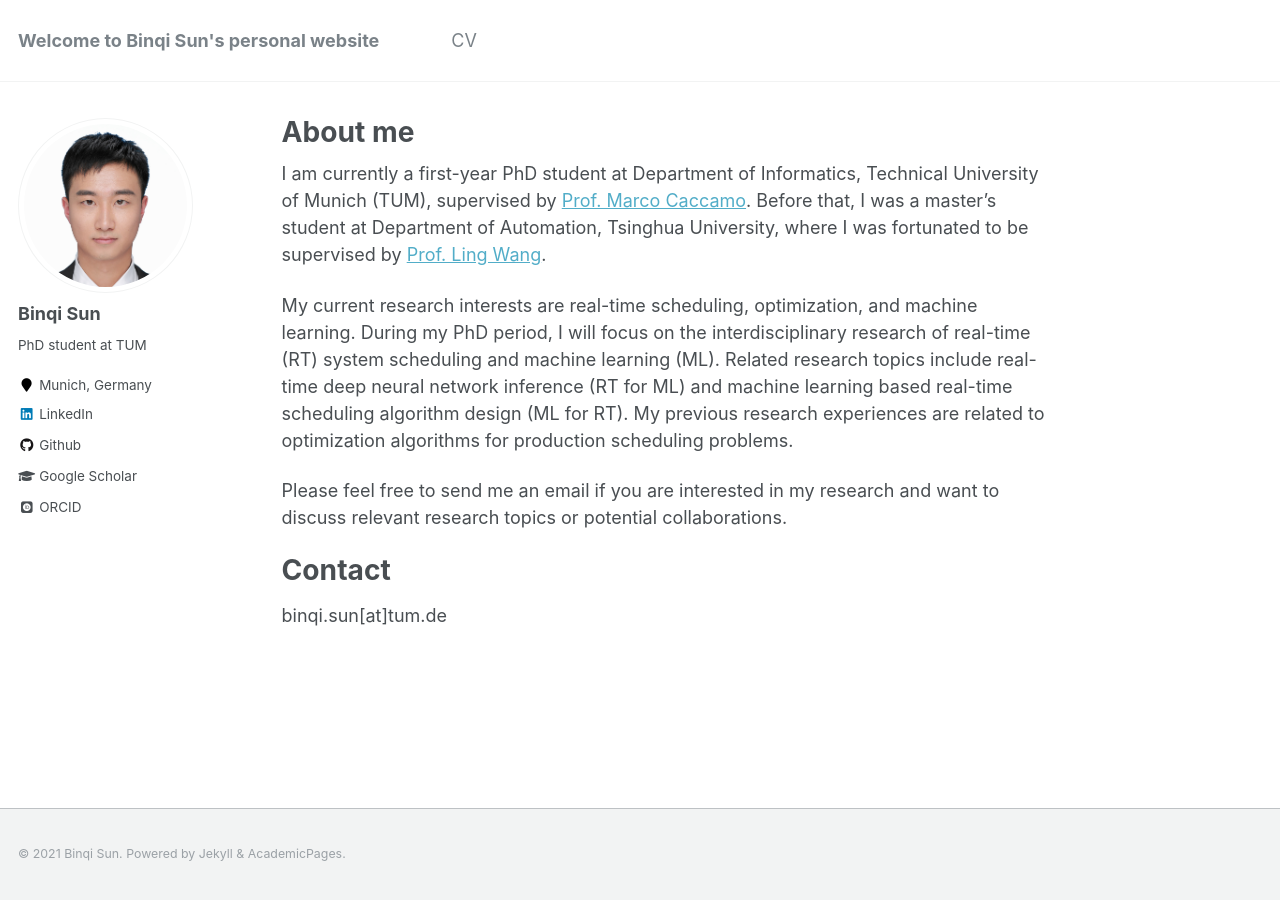
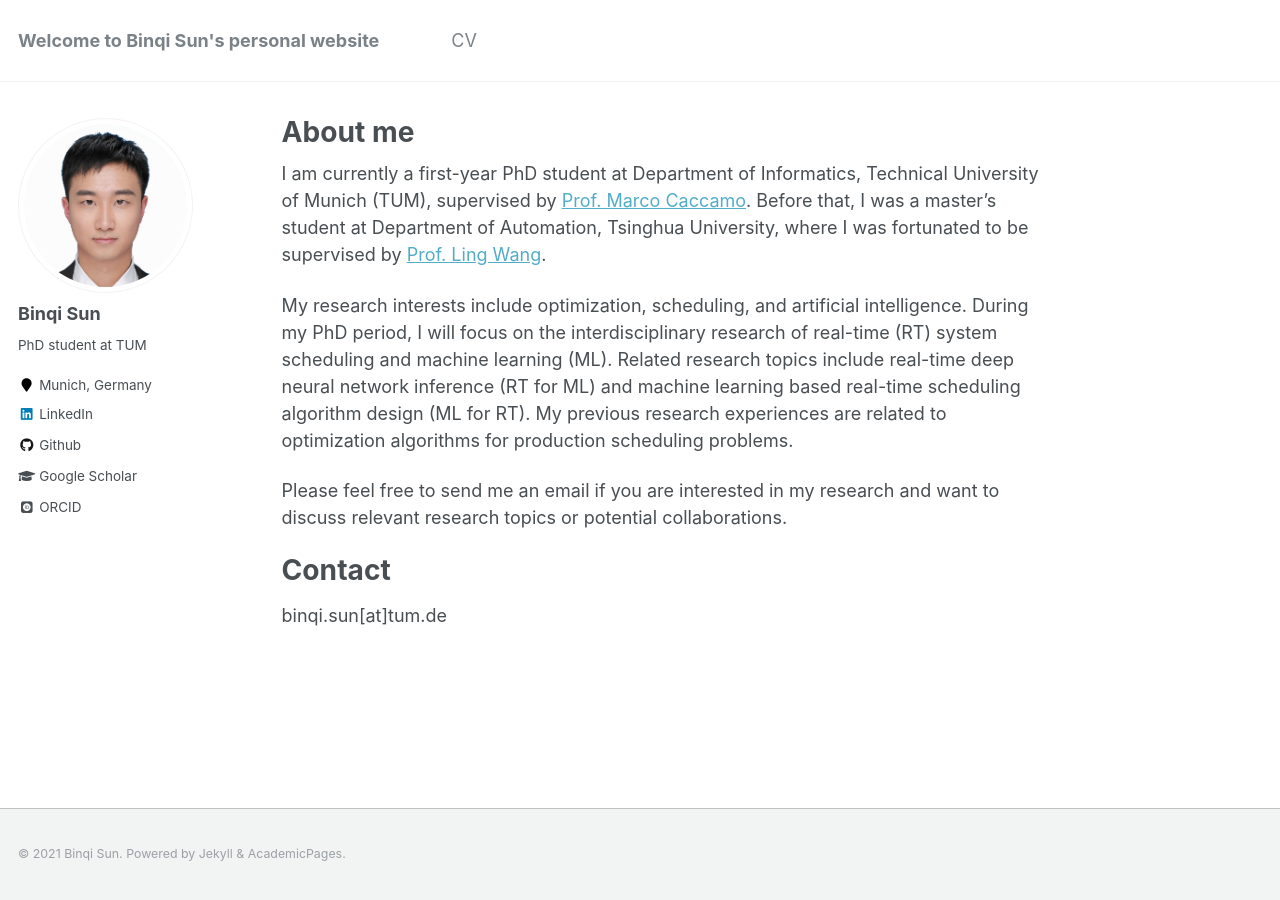
Before and after one commit to binqi-sun/binqi-sun.github.io, a Jekyll site: the page built from _pages/about.md, in a window 1280 px wide. Built offline with Jekyll 4.4.1, drawn with Linux system fonts in a browser that asks for light colours; some web fonts are replaced.

Commit message:
update about

```diff
--- a/_pages/about.md
+++ b/_pages/about.md
@@ -10,7 +10,7 @@ redirect_from:
 
 I am currently a first-year PhD student at Department of Informatics, Technical University of Munich (TUM), supervised by [Prof. Marco Caccamo](https://rtsl.cps.mw.tum.de/personal_page/mcaccamo/). Before that, I was a master's student at Department of Automation, Tsinghua University, where I was fortunated to be supervised by [Prof. Ling Wang](https://scholar.google.com/citations?user=lC7bVMwAAAAJ&hl=en&oi=ao).
 
-My current research interests are real-time scheduling, optimization, and machine learning. During my PhD period, I will focus on the interdisciplinary research of real-time (RT) system scheduling and machine learning (ML). Related research topics include real-time deep neural network inference (RT for ML) and machine learning based real-time scheduling algorithm design (ML for RT). My previous research experiences are related to optimization algorithms for production scheduling problems.
+My research interests include optimization, scheduling, and artificial intelligence. During my PhD period, I will focus on the interdisciplinary research of real-time (RT) system scheduling and machine learning (ML). Related research topics include real-time deep neural network inference (RT for ML) and machine learning based real-time scheduling algorithm design (ML for RT). My previous research experiences are related to optimization algorithms for production scheduling problems.
 
 Please feel free to send me an email if you are interested in my research and want to discuss relevant research topics or potential collaborations.
 
```
